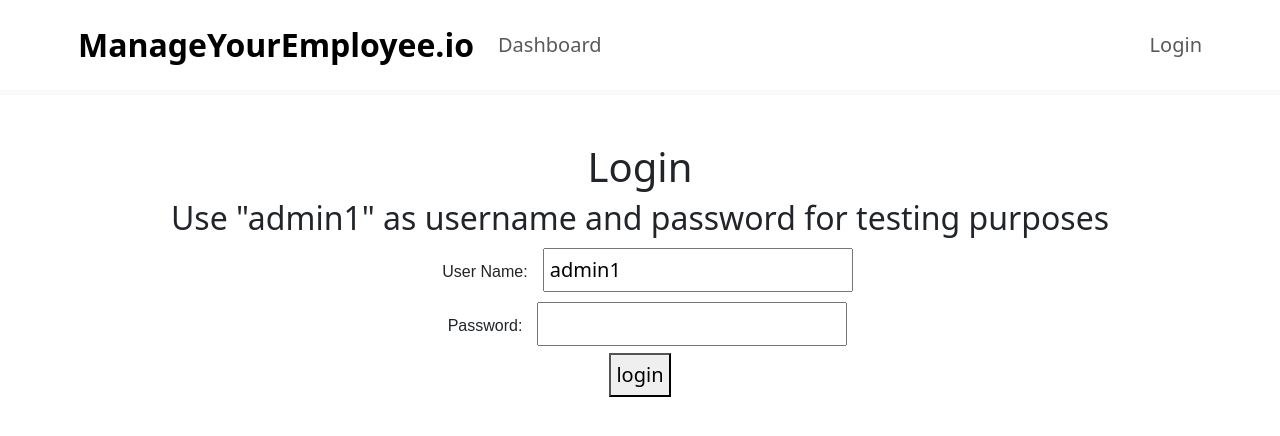
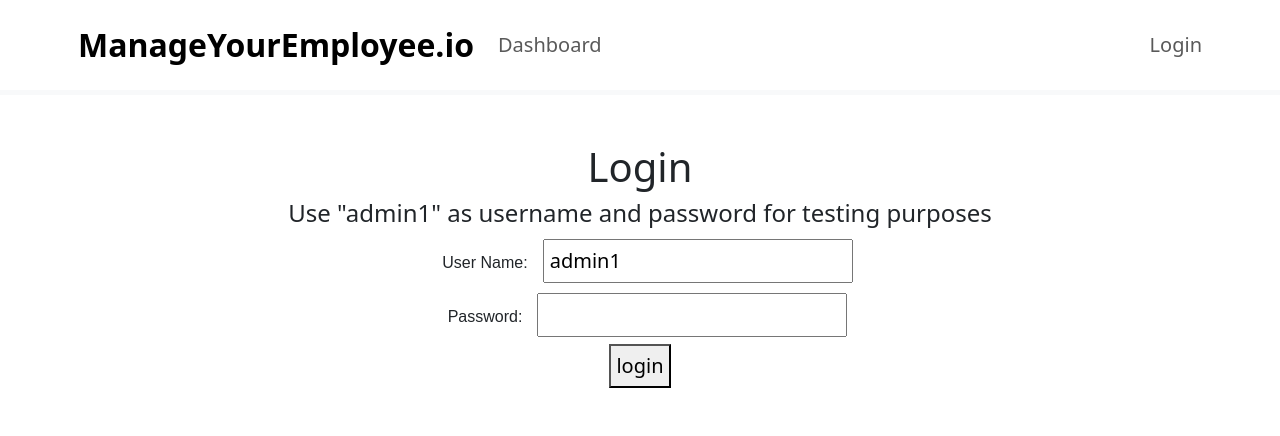
Before and after one commit to aryan4codes/EmployeeManager, a React (Create React App) app: page / in a window 1280 px wide. Shown: the top 436 px of the page. Built offline with nearby package versions, Linux system fonts and the light colour scheme.

Commit message:
chore: Update login form instructions for testing purposes

```diff
--- a/src/components/Login.jsx
+++ b/src/components/Login.jsx
@@ -43,7 +43,7 @@ export default function LoginComponent() {
         <div className="LoginForm">
           <h1>Login</h1>
           <div>
-            <h2>Use "admin1" as username and password for testing purposes</h2>
+            <h4>Use "admin1" as username and password for testing purposes</h4>
             <label>User Name:</label>
             <input
               type="text"
```
